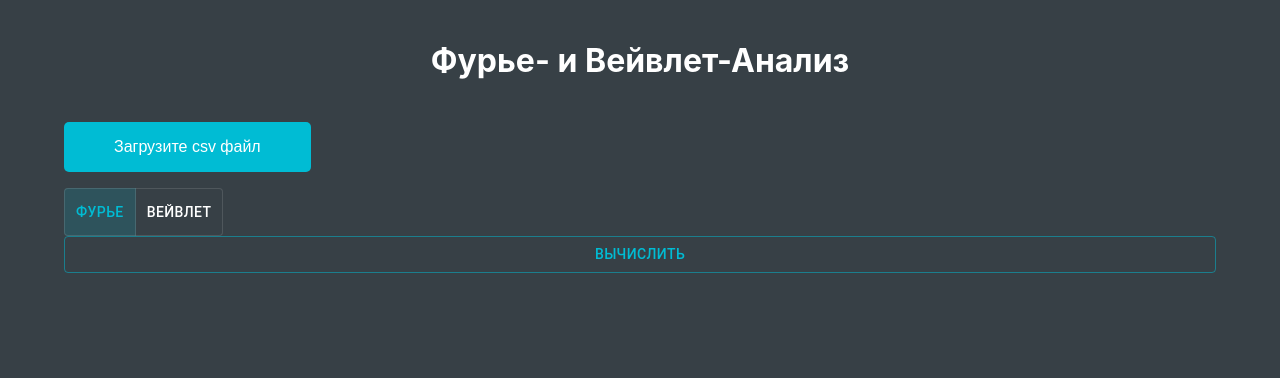
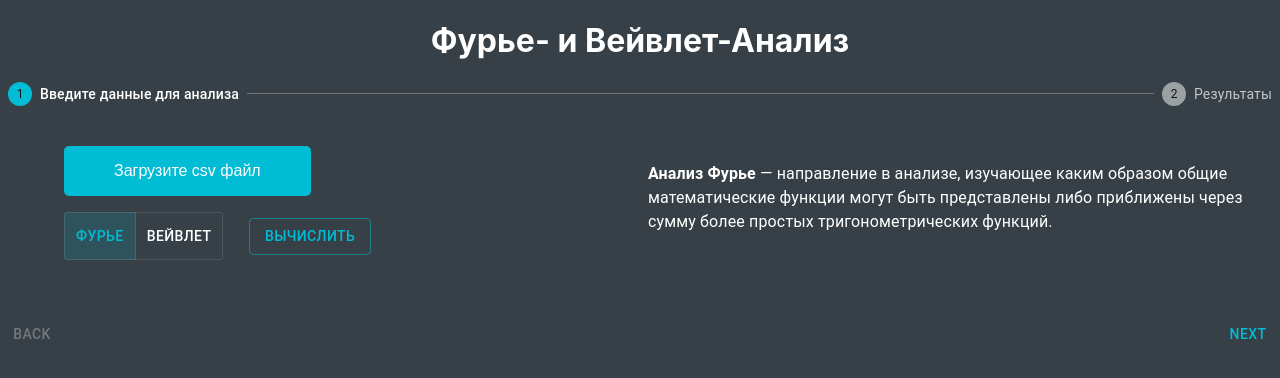
Before and after one commit to mobynickkk/fa-nm-front, a React (Create React App) app: page / in a window 1280 px wide. Shown: the top 378 px of the page. Built offline with nearby package versions, Linux system fonts and the light colour scheme.

Commit message:
Сделал все по красоте

```diff
--- a/src/App.js
+++ b/src/App.js
@@ -1,7 +1,7 @@
 import React from "react";
-import FourierWavelet from "./components/FourierWavelet/FourierWavelet";
 import createTheme from "@mui/material/styles/createTheme";
 import ThemeProvider from "@mui/material/styles/ThemeProvider";
+import Root from "./components/Root";
 
 const App = () => {
   const theme = createTheme({
@@ -20,7 +20,7 @@ const App = () => {
 
   return (
       <ThemeProvider theme={theme}>
-        <FourierWavelet calculateTransform={obj => console.log(obj)} />
+        <Root />
       </ThemeProvider>
   );
 }
--- /dev/null
+++ b/src/backend/utils.js
@@ -0,0 +1,23 @@
+export const showLoading = showLoadingFunc => mode => showLoadingFunc(mode);
+
+export const getSpectrogram = (showLoading, showError, showSpectrogram) => async params => {
+    if (!params.file || !params.transformType) {
+        showError('Неправильно заполнены данные');
+        return;
+    }
+    showLoading(true);
+    try {
+        const response = await fetch('', {
+            body: JSON.stringify(params),
+        });
+        showLoading(false);
+        if (!response.ok) {
+            showError(response.text());
+        } else {
+            showSpectrogram(response.json());
+        }
+    } catch (e) {
+        showLoading(false);
+        showError(e);
+    }
+}
--- a/src/components/FourierWavelet/FourierWavelet.js
+++ b/src/components/FourierWavelet/FourierWavelet.js
@@ -1,28 +1,74 @@
-import React, { useState } from "react";
-import FormGroup from "@mui/material/FormGroup";
-import Container from "@mui/material/Container";
+import React, {useMemo, useState} from "react";
 import Button from "@mui/material/Button";
-import ToggleTransformType from "./ToggleTransformType";
-import FileUpload from "../common/FileUpload/FileUpload";
+import "./fourierWavelet.css";
+import Stepper from "@mui/material/Stepper";
+import Step from "@mui/material/Step";
+import StepLabel from "@mui/material/StepLabel";
+import FourierWaveletForm from "./FourierWaveletForm";
+import Typography from "@mui/material/Typography";
+import Box from "@mui/material/Box";
 
-const FourierWavelet = ({ calculateTransform }) => {
-    const [file, setFile] = useState(null);
-    const [transformType, setTransformType] = useState("fourier");
+const FourierWavelet = ({calculateTransform}) => {
+    const [activeStep, setActiveStep] = useState(0);
+
+    const steps = useMemo(() => ["Введите данные для анализа", "Результаты"], []);
+
+    const handleNext = () => {
+        setActiveStep((prevActiveStep) => prevActiveStep + 1);
+    };
+    const handleBack = () => {
+        setActiveStep((prevActiveStep) => prevActiveStep - 1);
+    };
+    const handleReset = () => {
+        setActiveStep(0);
+    };
 
     return (
-        <Container className={'main-container'}>
-            <br />
-            <h1 style={{textAlign: 'center'}}>Фурье- и Вейвлет-Анализ</h1>
-            <br />
-            <FormGroup>
-                <FileUpload title={'Загрузите csv файл'} setFile={setFile} />
-                <ToggleTransformType transformType={transformType} setTransformType={setTransformType} />
-                <Button onClick={event => {
-                    event.preventDefault();
-                    calculateTransform({file, transformType});
-                }} variant="outlined">Вычислить</Button>
-            </FormGroup>
-        </Container>
+        <>
+            <Stepper activeStep={activeStep}>
+                {steps.map((label, index) => {
+                    return (
+                        <Step key={label}>
+                            <StepLabel>{label}</StepLabel>
+                        </Step>
+                    );
+                })}
+            </Stepper>
+            {activeStep === 0 ? (
+                <FourierWaveletForm calculateTransform={calculateTransform}/>
+            ) : (
+                <p>hi</p>
+            )}
+            {activeStep === steps.length ? (
+                <>
+                    <Typography sx={{mt: 2, mb: 1}}>
+                        All steps completed - you&apos;re finished
+                    </Typography>
+                    <Box sx={{display: 'flex', flexDirection: 'row', pt: 2}}>
+                        <Box sx={{flex: '1 1 auto'}}/>
+                        <Button onClick={handleReset}>Reset</Button>
+                    </Box>
+                </>
+            ) : (
+                <>
+                    <Box sx={{display: 'flex', flexDirection: 'row', pt: 2}}>
+                        <Button
+                            color="inherit"
+                            disabled={activeStep === 0}
+                            onClick={handleBack}
+                            sx={{mr: 1}}
+                        >
+                            Back
+                        </Button>
+                        <Box sx={{flex: '1 1 auto'}}/>
+
+                        <Button onClick={handleNext}>
+                            {activeStep === steps.length - 1 ? 'Finish' : 'Next'}
+                        </Button>
+                    </Box>
+                </>
+            )}
+        </>
     );
 }
 
--- /dev/null
+++ b/src/components/FourierWavelet/FourierWaveletForm.js
@@ -0,0 +1,44 @@
+import FormGroup from "@mui/material/FormGroup";
+import FileUpload from "../common/FileUpload/FileUpload";
+import ToggleTransformType from "./ToggleTransformType";
+import Button from "@mui/material/Button";
+import React, {useState} from "react";
+import Typography from "@mui/material/Typography";
+import Grid from "@mui/material/Grid";
+
+const FourierWaveletForm = ({calculateTransform}) => {
+    const [file, setFile] = useState(null);
+    const [transformType, setTransformType] = useState("fourier");
+
+    return (
+        <Grid container spacing={2} direction="row" className="form__container">
+            <Grid item xs={6}>
+                <FormGroup className="form">
+                    <FileUpload title={'Загрузите csv файл'} setFile={setFile} />
+                    <div>
+                        <ToggleTransformType transformType={transformType} setTransformType={setTransformType} />
+                        <Button onClick={event => {
+                            event.preventDefault();
+                            calculateTransform({file, transformType});
+                        }} variant="outlined">
+                            Вычислить
+                        </Button>
+                    </div>
+                </FormGroup>
+            </Grid>
+            <Grid item xs={6}>
+                <Typography className="form">
+                    {transformType === 'fourier' ? (
+                        <p><strong>Анализ Фурье</strong> — направление в анализе, изучающее каким образом общие математические функции могут быть представлены
+                            либо приближены через сумму более простых тригонометрических функций.</p>
+                        ) : (
+                        <p><strong>Вейвлет</strong> — математическая функция, позволяющая анализировать различные частотные компоненты данных.
+                            График функции выглядит как волнообразные колебания с амплитудой, уменьшающейся до нуля вдали от начала координат.</p>
+                        )}
+                </Typography>
+            </Grid>
+        </Grid>
+    );
+}
+
+export default FourierWaveletForm;
--- a/src/components/FourierWavelet/ToggleTransformType.js
+++ b/src/components/FourierWavelet/ToggleTransformType.js
@@ -1,11 +1,13 @@
 import React from "react";
 import ToggleButtonGroup from "@mui/material/ToggleButtonGroup";
 import ToggleButton from "@mui/material/ToggleButton";
+import "./fourierWavelet.css";
 
 const ToggleTransformType = ({ transformType, setTransformType }) => {
 
     return (
         <ToggleButtonGroup
+            className="toggle-group"
             color="primary"
             value={transformType}
             exclusive
--- /dev/null
+++ b/src/components/FourierWavelet/fourierWavelet.css
@@ -0,0 +1,13 @@
+.toggle-group {
+  margin-right: 2vw;
+}
+
+.form {
+  margin: 0 3vw;
+  justify-content: center;
+}
+.form__container {
+  padding: 5vh 2vw;
+}
+
+/*# sourceMappingURL=fourierWavelet.css.map */
--- /dev/null
+++ b/src/components/FourierWavelet/fourierWavelet.scss
@@ -0,0 +1,12 @@
+.toggle-group {
+  margin-right: 2vw;
+}
+
+.form {
+  margin: 0 3vw;
+  justify-content: center;
+
+  &__container {
+    padding: 5vh 2vw;
+  }
+}
--- /dev/null
+++ b/src/components/Root.js
@@ -0,0 +1,51 @@
+import React, { useState } from "react";
+import FourierWavelet from "./FourierWavelet/FourierWavelet";
+import Backdrop from "@mui/material/Backdrop";
+import CircularProgress from "@mui/material/CircularProgress";
+import {getSpectrogram, showLoading} from "../backend/utils";
+import Snackbar from "@mui/material/Snackbar";
+import Alert from "@mui/material/Alert";
+
+const Root = () => {
+    const [bdOpen, setBdOpen] = useState(false);
+    const [errorOpen, setErrorOpen] = useState(false);
+    const [errorText, setErrorText] = useState('');
+    const showBackdrop = showLoading(setBdOpen);
+    const showError = text => {
+        setErrorOpen(true);
+        setErrorText(text);
+    }
+    const showSpectrogram = () => console.log(11);
+
+    const onClose = (event, reason) => {
+        if (reason === 'clickaway') {
+            return;
+        }
+        setErrorOpen(false);
+    }
+
+    return (
+        <>
+            <main>
+                <h1 style={{textAlign: 'center'}}>Фурье- и Вейвлет-Анализ</h1>
+
+                <FourierWavelet calculateTransform={getSpectrogram(showBackdrop, showError, showSpectrogram)} />
+
+            </main>
+            <Backdrop
+                sx={{ color: '#fff', zIndex: (theme) => theme.zIndex.drawer + 1 }}
+                open={bdOpen}
+            >
+                <CircularProgress color="inherit" />
+            </Backdrop>
+            <Snackbar open={errorOpen} autoHideDuration={6000}
+                      onClose={onClose}>
+                <Alert onClose={onClose} severity="error" sx={{ width: '100%' }}>
+                    {errorText}
+                </Alert>
+            </Snackbar>
+        </>
+    );
+}
+
+export default Root;
```
Also changed, not shown: 1 other file (tests, documents, lock files or other folders).
